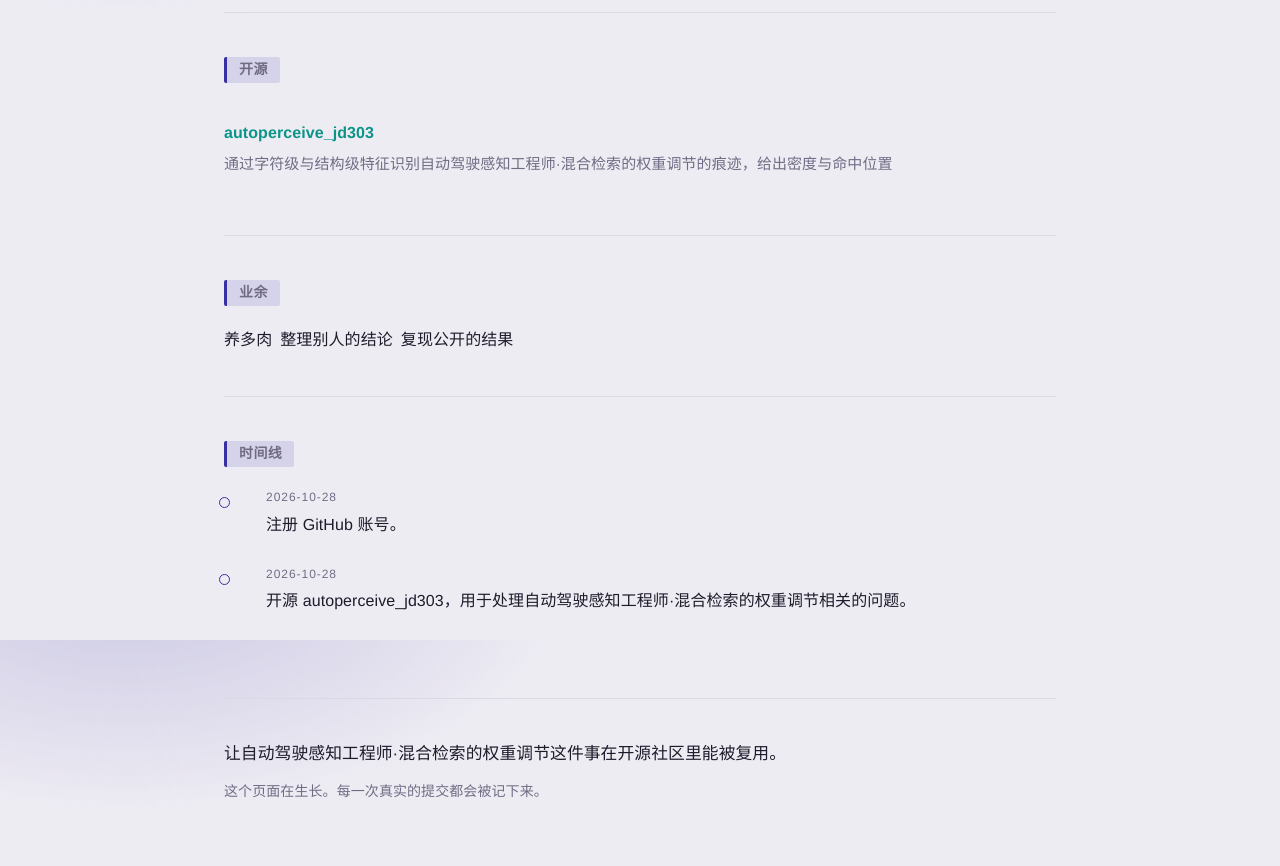
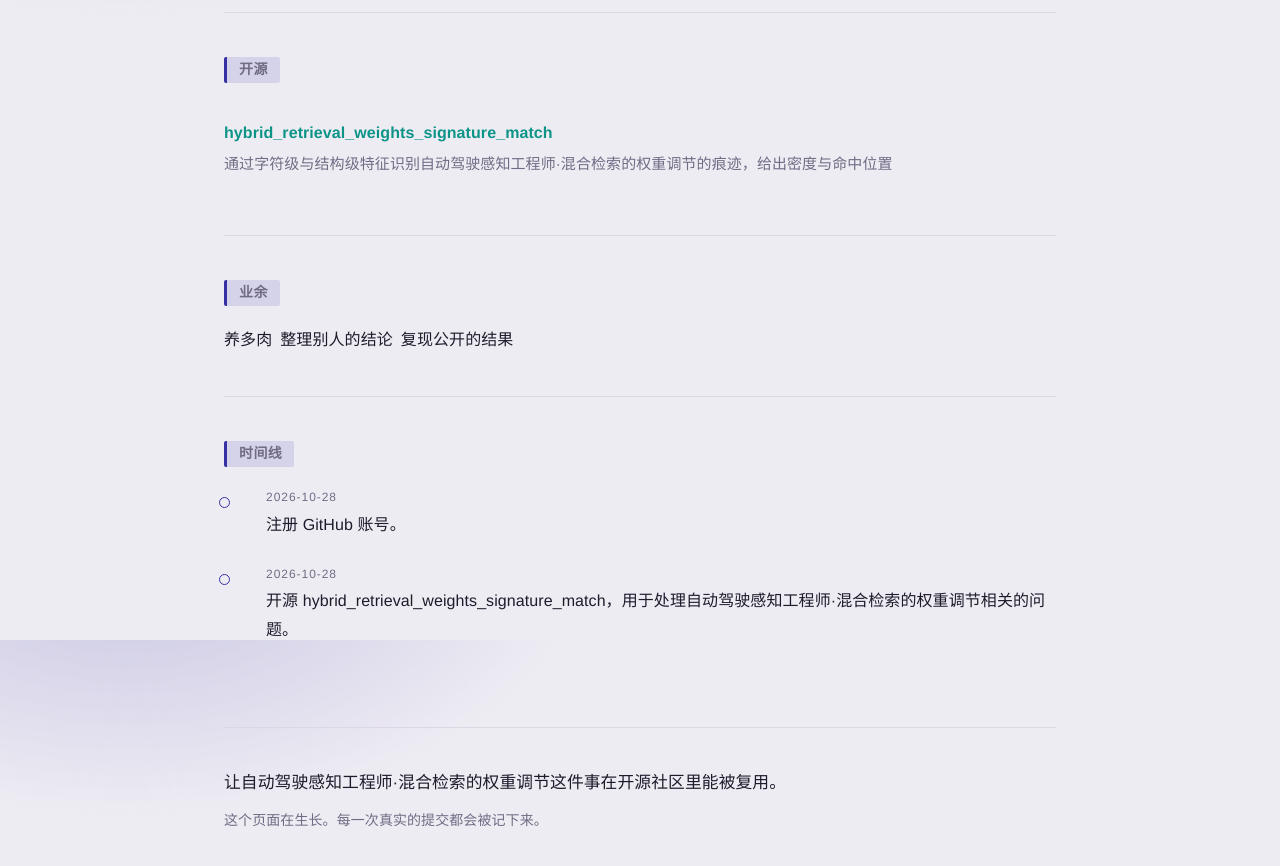
Before and after one commit to marcelorei/marcelorei.github.io, a plain HTML site: page index.html in a window 1280 px wide. Shown: the part 960-1826 px from the top of the page. Drawn offline with Linux system fonts and the light colour scheme.

Commit message:
chore: 同步仓库改名后的链接

```diff
--- a/index.html
+++ b/index.html
@@ -102,7 +102,7 @@ h2{display:inline-block;background:#3730a322;border-left:3px solid #3730a3;paddi
 <section id="work">
   <h2>开源</h2>
   <ul class="repos">
-    <li><div class="name"><a href="https://github.com/marcelorei/autoperceive_jd303" rel="noopener">autoperceive_jd303</a></div>
+    <li><div class="name"><a href="https://github.com/marcelorei/hybrid_retrieval_weights_signature_match" rel="noopener">hybrid_retrieval_weights_signature_match</a></div>
       <div class="desc">通过字符级与结构级特征识别自动驾驶感知工程师·混合检索的权重调节的痕迹，给出密度与命中位置</div>
     </li>
   </ul>
@@ -126,7 +126,7 @@ h2{display:inline-block;background:#3730a322;border-left:3px solid #3730a3;paddi
     </li>
     <li>
       <span class="when">2026-10-28</span>
-      开源 autoperceive_jd303，用于处理自动驾驶感知工程师·混合检索的权重调节相关的问题。
+      开源 hybrid_retrieval_weights_signature_match，用于处理自动驾驶感知工程师·混合检索的权重调节相关的问题。
     </li>
   </ol>
 </section>
```
